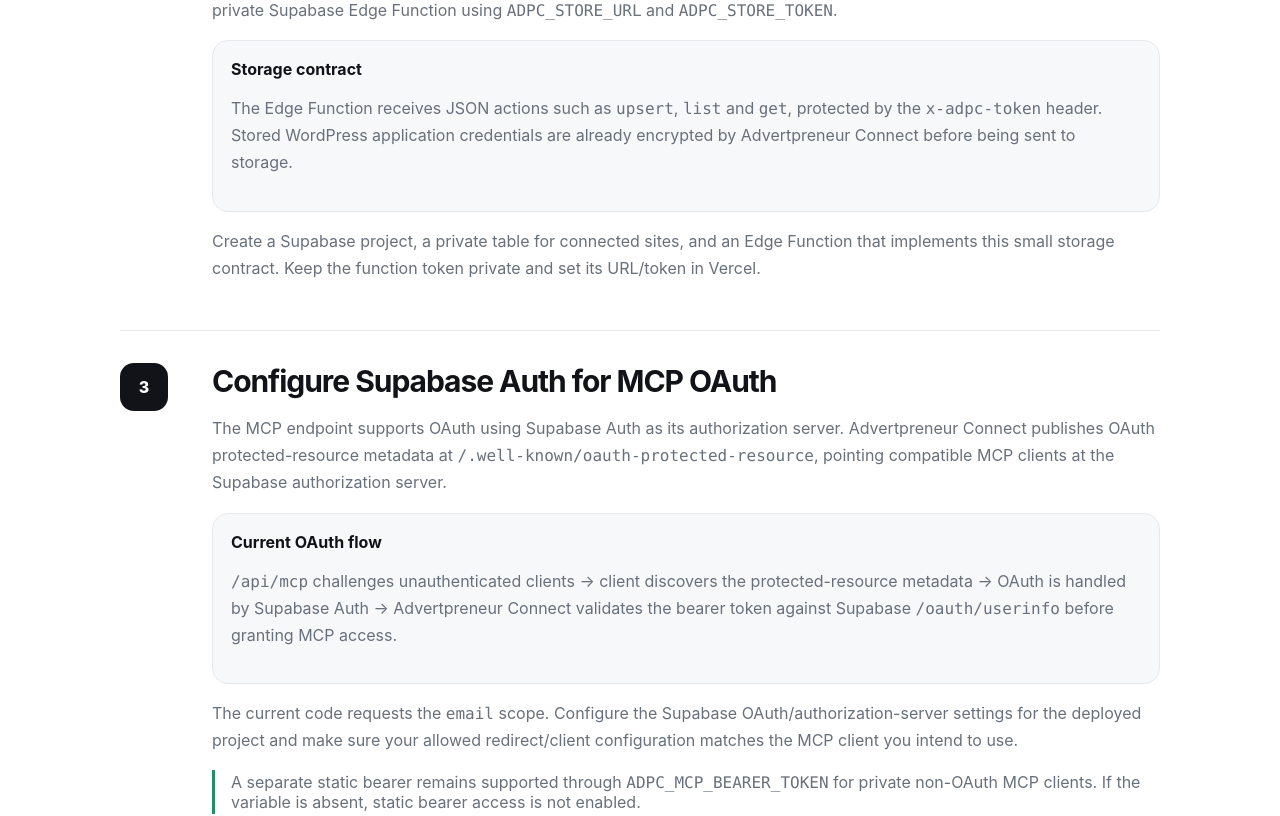
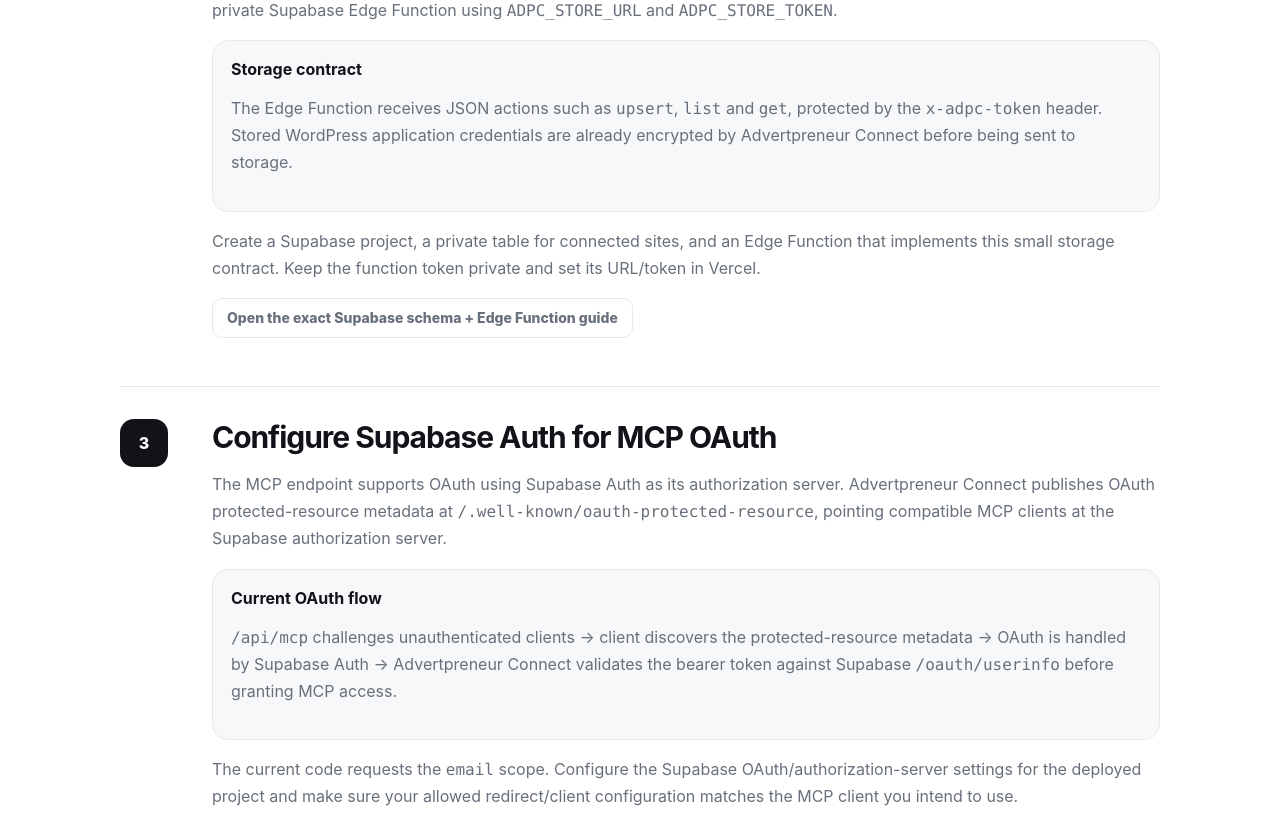
Before and after one commit to haseebgb92/advertpreneur-connect, a Next.js app: page /setup in a window 1280 px wide. Shown: the part 1017-1833 px from the top of the page. Built offline with nearby package versions, Linux system fonts and the light colour scheme.

Commit message:
Link exact Supabase setup from website

```diff
--- a/app/setup/page.js
+++ b/app/setup/page.js
@@ -29,7 +29,7 @@
 npm install
 npm run build`}</pre><p>Your production service becomes the public bridge URL, for example <code>https://advertpreneur-connect.vercel.app</code>.</p></div></article>
 
-        <article className="step"><div className="num">2</div><div><h2>Create the private Supabase storage layer</h2><p>Advertpreneur Connect does not store connected WordPress credentials directly in the Vercel filesystem. The service calls a private Supabase Edge Function using <code>ADPC_STORE_URL</code> and <code>ADPC_STORE_TOKEN</code>.</p><div className="box"><strong>Storage contract</strong><p>The Edge Function receives JSON actions such as <code>upsert</code>, <code>list</code> and <code>get</code>, protected by the <code>x-adpc-token</code> header. Stored WordPress application credentials are already encrypted by Advertpreneur Connect before being sent to storage.</p></div><p>Create a Supabase project, a private table for connected sites, and an Edge Function that implements this small storage contract. Keep the function token private and set its URL/token in Vercel.</p></div></article>
+        <article className="step"><div className="num">2</div><div><h2>Create the private Supabase storage layer</h2><p>Advertpreneur Connect does not store connected WordPress credentials directly in the Vercel filesystem. The service calls a private Supabase Edge Function using <code>ADPC_STORE_URL</code> and <code>ADPC_STORE_TOKEN</code>.</p><div className="box"><strong>Storage contract</strong><p>The Edge Function receives JSON actions such as <code>upsert</code>, <code>list</code> and <code>get</code>, protected by the <code>x-adpc-token</code> header. Stored WordPress application credentials are already encrypted by Advertpreneur Connect before being sent to storage.</p></div><p>Create a Supabase project, a private table for connected sites, and an Edge Function that implements this small storage contract. Keep the function token private and set its URL/token in Vercel.</p><p><a className="btn" href="https://github.com/haseebgb92/advertpreneur-connect/blob/main/docs/SUPABASE_SETUP.md">Open the exact Supabase schema + Edge Function guide</a></p></div></article>
 
         <article className="step"><div className="num">3</div><div><h2>Configure Supabase Auth for MCP OAuth</h2><p>The MCP endpoint supports OAuth using Supabase Auth as its authorization server. Advertpreneur Connect publishes OAuth protected-resource metadata at <code>/.well-known/oauth-protected-resource</code>, pointing compatible MCP clients at the Supabase authorization server.</p><div className="box"><strong>Current OAuth flow</strong><p><code>/api/mcp</code> challenges unauthenticated clients → client discovers the protected-resource metadata → OAuth is handled by Supabase Auth → Advertpreneur Connect validates the bearer token against Supabase <code>/oauth/userinfo</code> before granting MCP access.</p></div><p>The current code requests the <code>email</code> scope. Configure the Supabase OAuth/authorization-server settings for the deployed project and make sure your allowed redirect/client configuration matches the MCP client you intend to use.</p><div className="note">A separate static bearer remains supported through <code>ADPC_MCP_BEARER_TOKEN</code> for private non-OAuth MCP clients. If the variable is absent, static bearer access is not enabled.</div></div></article>
 
```
